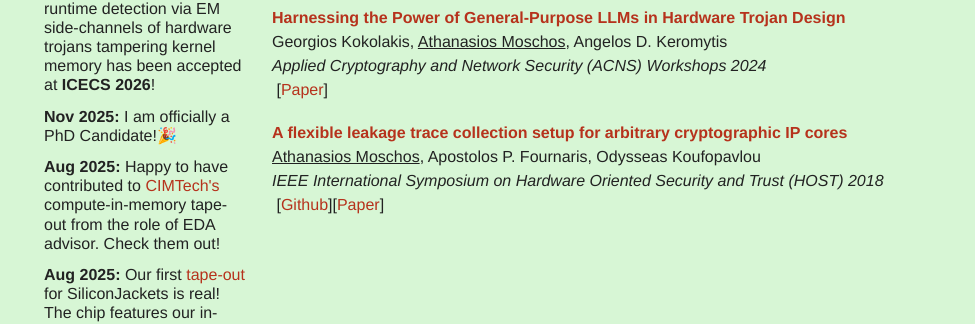
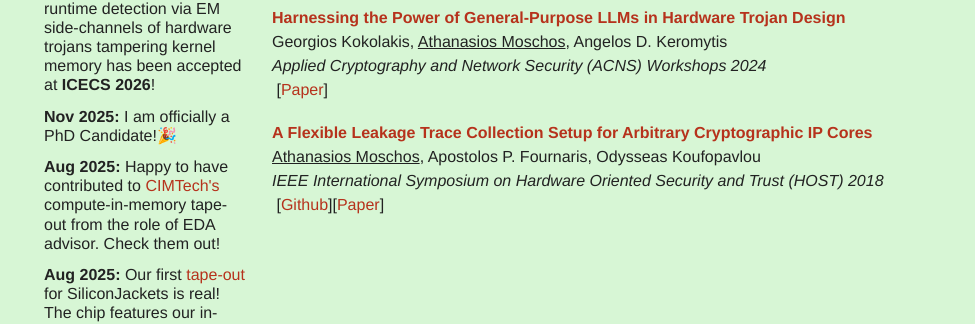
Before and after one commit to 0ena/0ena.github.io, a Jekyll site: the page built from index.md, in a window 1280 px wide. Shown: the part 606-930 px from the top of the page, without its empty margins (152-1127 px from the left). Built offline with Jekyll 4.4.1, drawn with Linux system fonts in a browser that asks for light colours; nearby versions of some CDN libraries.

```diff
--- a/_data/research.yml
+++ b/_data/research.yml
@@ -51,7 +51,7 @@ pubs:
       year:    "2019"
       selected: false
 
-    - title:   "A flexible leakage trace collection setup for arbitrary cryptographic IP cores"
+    - title:   "A Flexible Leakage Trace Collection Setup for Arbitrary Cryptographic IP Cores"
       author:  '<span style="text-decoration: underline">Athanasios Moschos</span>, Apostolos P. Fournaris, Odysseas Koufopavlou'
       conference: "IEEE International Symposium on Hardware Oriented Security and Trust (HOST)"
       url:     "https://ieeexplore.ieee.org/document/8383902"
```
